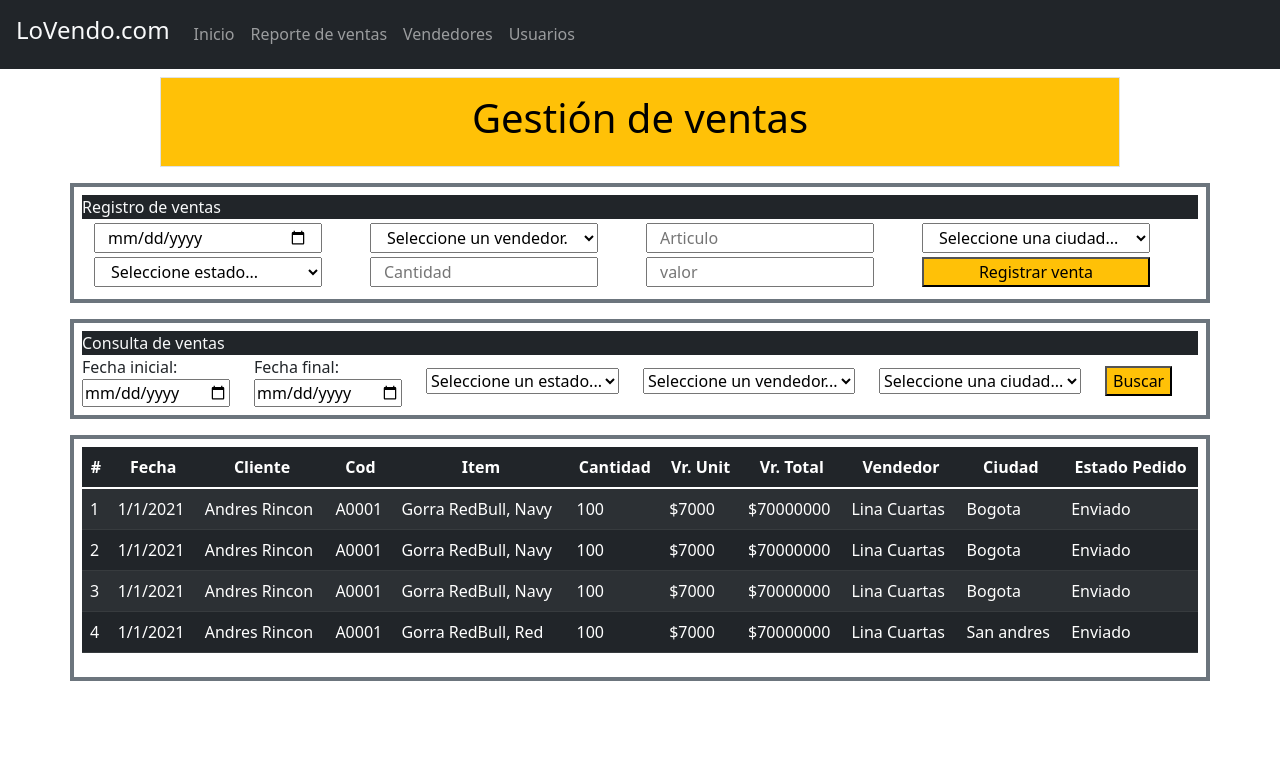
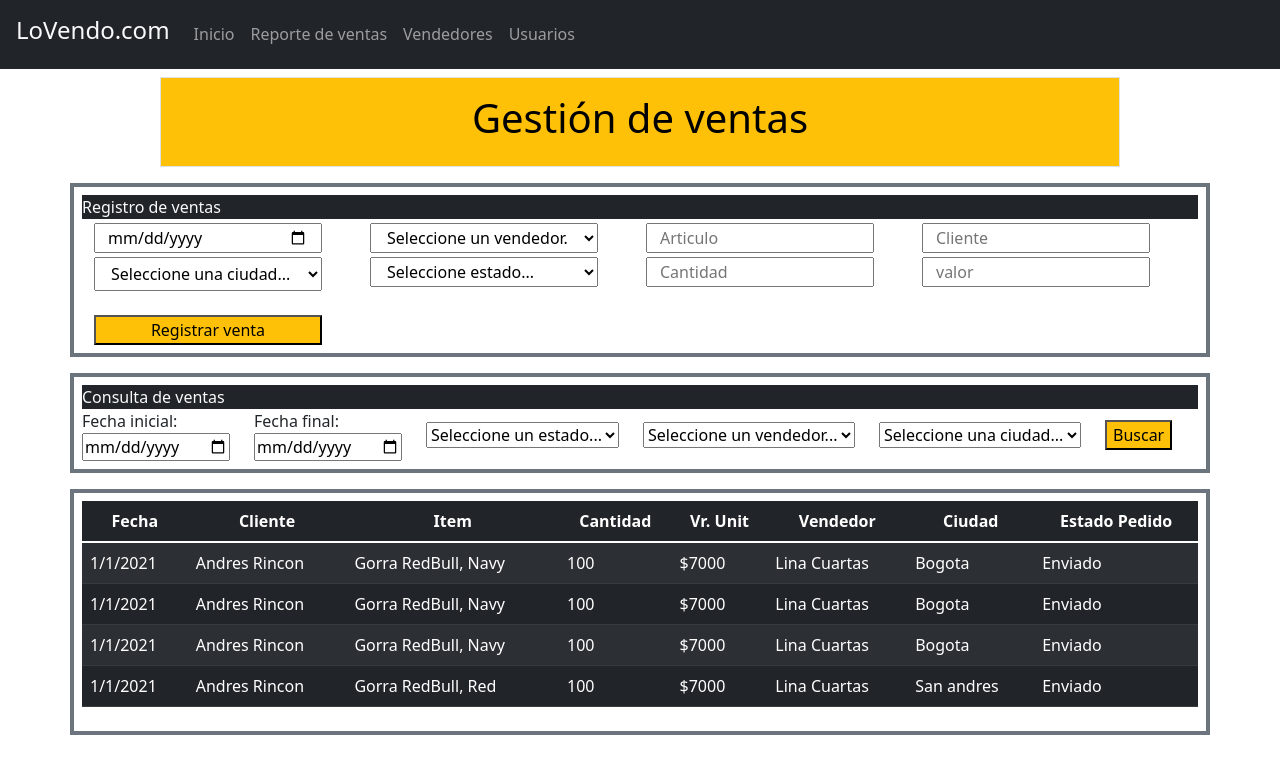
Before and after one commit to vncmsk/LoVendoWeb, a React (Create React App) app: page /reporte in a window 1280 px wide. Shown: the top 774 px of the page. Built offline with nearby package versions, Linux system fonts and the light colour scheme.

Commit message:
modificacion reporte de ventas

```diff
--- a/src/pages/reporteVentas/ReporteVentas.jsx
+++ b/src/pages/reporteVentas/ReporteVentas.jsx
@@ -1,57 +1,45 @@
-import React, { useEffect, useState } from 'react'
+import React, { useEffect, useState, useRef } from 'react'
 import Header from '../../components/encabezado/encabezado';
-// import { ToastContainer, toast } from 'react-toastify';
-// import 'react-toastify/dist/ReactToastify.css';
+import { ToastContainer, toast } from 'react-toastify';
+import 'react-toastify/dist/ReactToastify.css';
 
 const ventasBack = [
     {
-        No: 1,
         Fecha: "1/1/2021",
         Cliente: "Andres Rincon",
-        Cod: "A0001",
         Item: "Gorra RedBull, Navy",
         Cantidad: 100,
         VrUnit: 7000,
-        VrTotal: 70000000,
         Vendedor: "Lina Cuartas",
         Ciudad: "Bogota",
         Estado: "Enviado"
     },
     {
-        No: 2,
         Fecha: "1/1/2021",
         Cliente: "Andres Rincon",
-        Cod: "A0001",
         Item: "Gorra RedBull, Navy",
         Cantidad: 100,
         VrUnit: 7000,
-        VrTotal: 70000000,
         Vendedor: "Lina Cuartas",
         Ciudad: "Bogota",
         Estado: "Enviado"
     },
     {
-        No: 3,
         Fecha: "1/1/2021",
         Cliente: "Andres Rincon",
-        Cod: "A0001",
         Item: "Gorra RedBull, Navy",
         Cantidad: 100,
         VrUnit: 7000,
-        VrTotal: 70000000,
         Vendedor: "Lina Cuartas",
         Ciudad: "Bogota",
         Estado: "Enviado"
     },
     {
-        No: 4,
         Fecha: "1/1/2021",
         Cliente: "Andres Rincon",
-        Cod: "A0001",
         Item: "Gorra RedBull, Red",
         Cantidad: 100,
         VrUnit: 7000,
-        VrTotal: 70000000,
         Vendedor: "Lina Cuartas",
         Ciudad: "San andres",
         Estado: "Enviado"
@@ -73,55 +61,68 @@ const ReporteVentas = () => {
                     <h1>Gestión de ventas</h1>
                 </div>
             </header>
-            <RegistroVentas />
+            <RegistroVentas agregarVenta={setVentas} listaVentas={ventas} />
             <ConsultaVentas />
             <TablaVentas listaVentas={ventas} />
+            <ToastContainer position="bottom-center" autoClose={2000} />
         </div>
     );
-}
+};
 
-const RegistroVentas = () => {
+const RegistroVentas = ({ agregarVenta, listaVentas }) => {
 
-    const [nombre, SetNombre] = useState("")
+    const form = useRef(null);
 
-    const EnviarAlBack = () => {
-        console.log('variable:', nombre);
-        <span>saquelo</span>
+    const submitFormulario = (e) => {
+        e.preventDefault();
+        const fd = new FormData(form.current);
+
+        const EnviarAlBack = {};
+        fd.forEach((value, key) => {
+            EnviarAlBack[key] = value;
+        });
+
+        agregarVenta ([...listaVentas, EnviarAlBack])
+        toast.success('Venta registrada exitosamente')
+        toast.error('Error, venta no registrada')
     };
 
     return (
         <div className="container p-2 border border-secondary border-4 my-3">
             <label className="d-flex text-light fs-6 bg-dark">Registro de ventas</label>
-            <form className='row row-cols-5'>
-                <input type="date" className="mx-4 mt-1" name='fecha' onChange={(e) => { console.log("nombre: ", e.target.value) }} placeholder="fecha de venta" />
-                <select className="Vendedor mx-4 mt-1" name='vendedor' onChange={(e) => { console.log("nombre: ", e.target.value) }} id="inputGroupSelect01">
+            <form ref={form} className='row row-cols-5' onSubmit={submitFormulario}>
+                <input required type="date" className="mx-4 mt-1" name='Fecha' placeholder="fecha de venta" />
+                <select required className="Vendedor mx-4 mt-1" name='Vendedor' id="inputGroupSelect01">
                     <option defaultValue>Seleccione un vendedor...</option>
                     <option value="Andres">Andres</option>
                     <option value="Lina">Lina</option>
                     <option value="Maria">Maria</option>
                 </select>
-                <input className="Articulo mx-4 mt-1" onChange={(e) => { SetNombre(e.target.value) }} name='articulo' type="text" placeholder="Articulo" />
-                <select className="seleccionarCiudad mx-4 mt-1" id="inputGroupSelect01">
-                    <option name='ciudad' defaultValue>Seleccione una ciudad...</option>
-                    <option value="1">San Andres</option>
-                    <option value="2">Medellin</option>
-                    <option value="3">Bogotá</option>
+                <input required className="Articulo mx-4 mt-1" name='Item' type="text" placeholder="Articulo" />
+                <input required className="Articulo mx-4 mt-1" name='Cliente' type="text" placeholder="Cliente" />
+                <select required className="seleccionarCiudad mx-4 mt-1" name='Ciudad' id="inputGroupSelect01">
+                    <option defaultValue>Seleccione una ciudad...</option>
+                    <option value="Bogota">Bogotá</option>
+                    <option value="San Andres">San Andres</option>
+                    <option value="Medellin">Medellin</option>
                 </select>
-                <select className="seleccionarEstado mx-4 my-1" name='estado' id="inputGroupSelect01">
+                <select required className="seleccionarEstado mx-4 my-1" name='Estado' id="inputGroupSelect01">
                     <option defaultValue>Seleccione estado...</option>
-                    <option value="1">Solicitado</option>
-                    <option value="2">Enviado</option>
-                    <option value="3">Entregado</option>
+                    <option value="Solicitado">Solicitado</option>
+                    <option value="Enviado">Enviado</option>
+                    <option value="Entregado">Entregado</option>
                 </select>
-                <input className="mx-4 my-1" type="number" name='cantidad' placeholder="Cantidad" />
-                <input className="mx-4 my-1" type="number" name='valor' placeholder="valor" />
-                <button type="button" onClick={EnviarAlBack} className='bg-warning mx-4 my-1'>Registrar venta</button>
+                <input required className="mx-4 my-1" type="number" name='Cantidad' placeholder="Cantidad" />
+                <input required className="mx-4 my-1" type="number" name='VrUnit' placeholder="valor" />
+                <button type="submit" className='bg-warning mx-4 mt-4'>Registrar venta</button>
             </form>
         </div>
     );
 };
 
 const ConsultaVentas = () => {
+
+
     return (
         <div className="container p-2 border border-secondary border-4">
             <label className="d-flex text-light fs-6 bg-dark">Consulta de ventas</label>
@@ -180,14 +181,11 @@ const TablaVentas = ({ listaVentas }) => {
 
                 <thead>
                     <tr className="text-center">
-                        <th scope="col ">#</th>
                         <th scope="col ">Fecha</th>
                         <th scope="col ">Cliente</th>
-                        <th scope="col ">Cod</th>
                         <th scope="col ">Item</th>
                         <th scope="col ">Cantidad</th>
                         <th scope="col ">Vr. Unit</th>
-                        <th scope="col ">Vr. Total</th>
                         <th scope="col ">Vendedor</th>
                         <th scope="col ">Ciudad</th>
                         <th scope="col ">Estado Pedido</th>
@@ -198,19 +196,17 @@ const TablaVentas = ({ listaVentas }) => {
                     {listaVentas.map((ventas) => {
                         return (
                             <tr key={ventas.No}>
-                            <td>{ventas.No}</td>
                                 <td>{ventas.Fecha}</td>
                                 <td>{ventas.Cliente}</td>
-                            <td>{ventas.Cod}</td>
                                 <td>{ventas.Item}</td>
                                 <td>{ventas.Cantidad}</td>
                                 <td>${ventas.VrUnit}</td>
-                            <td>${ventas.VrTotal}</td>
                                 <td>{ventas.Vendedor}</td>
                                 <td>{ventas.Ciudad}</td>
                                 <td>{ventas.Estado}</td>
                             </tr>
-                    )})}
+                        )
+                    })}
                 </tbody>
             </table>
         </div>
```
Lines whose indentation alone changed are shown as unchanged.
